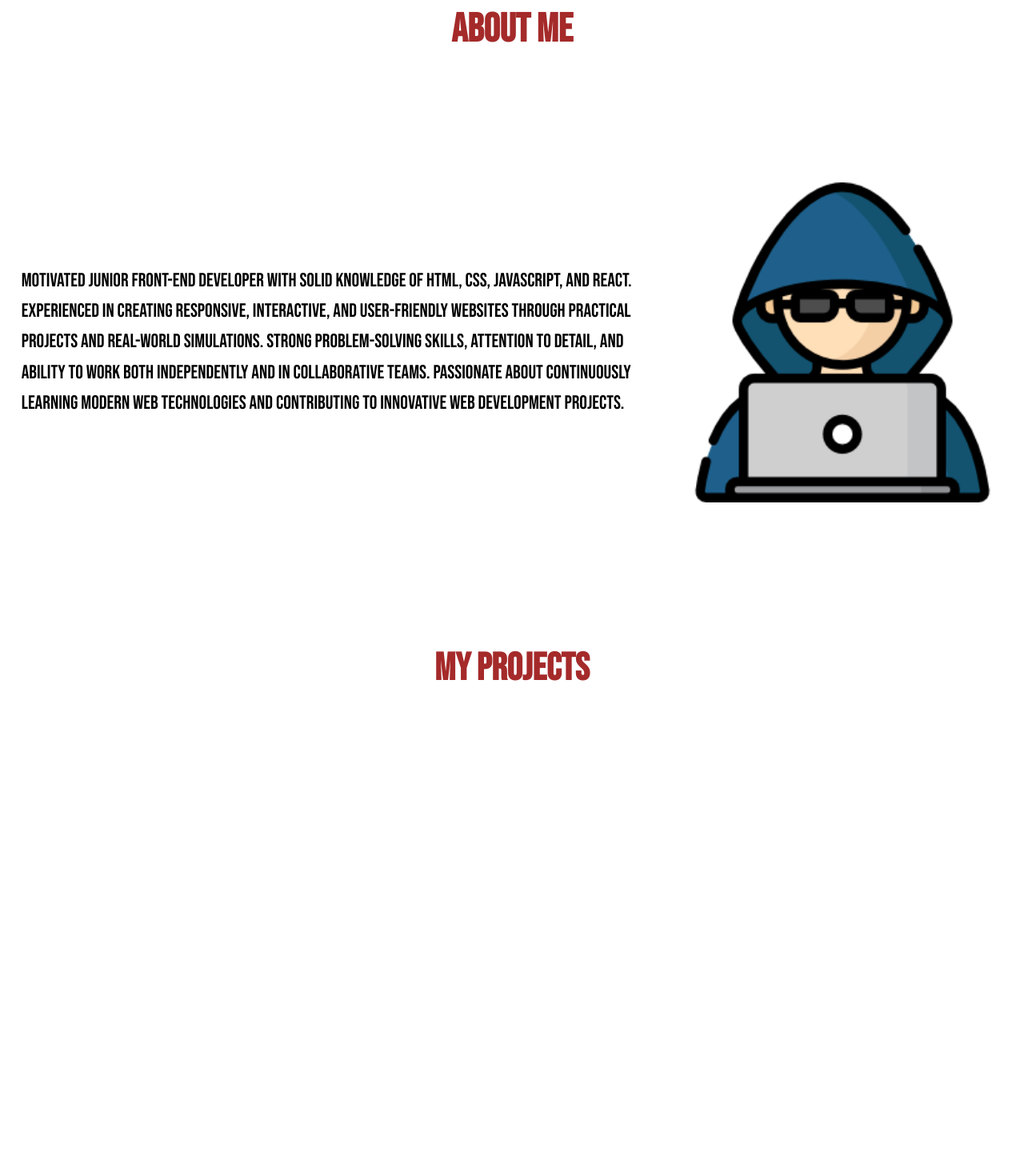
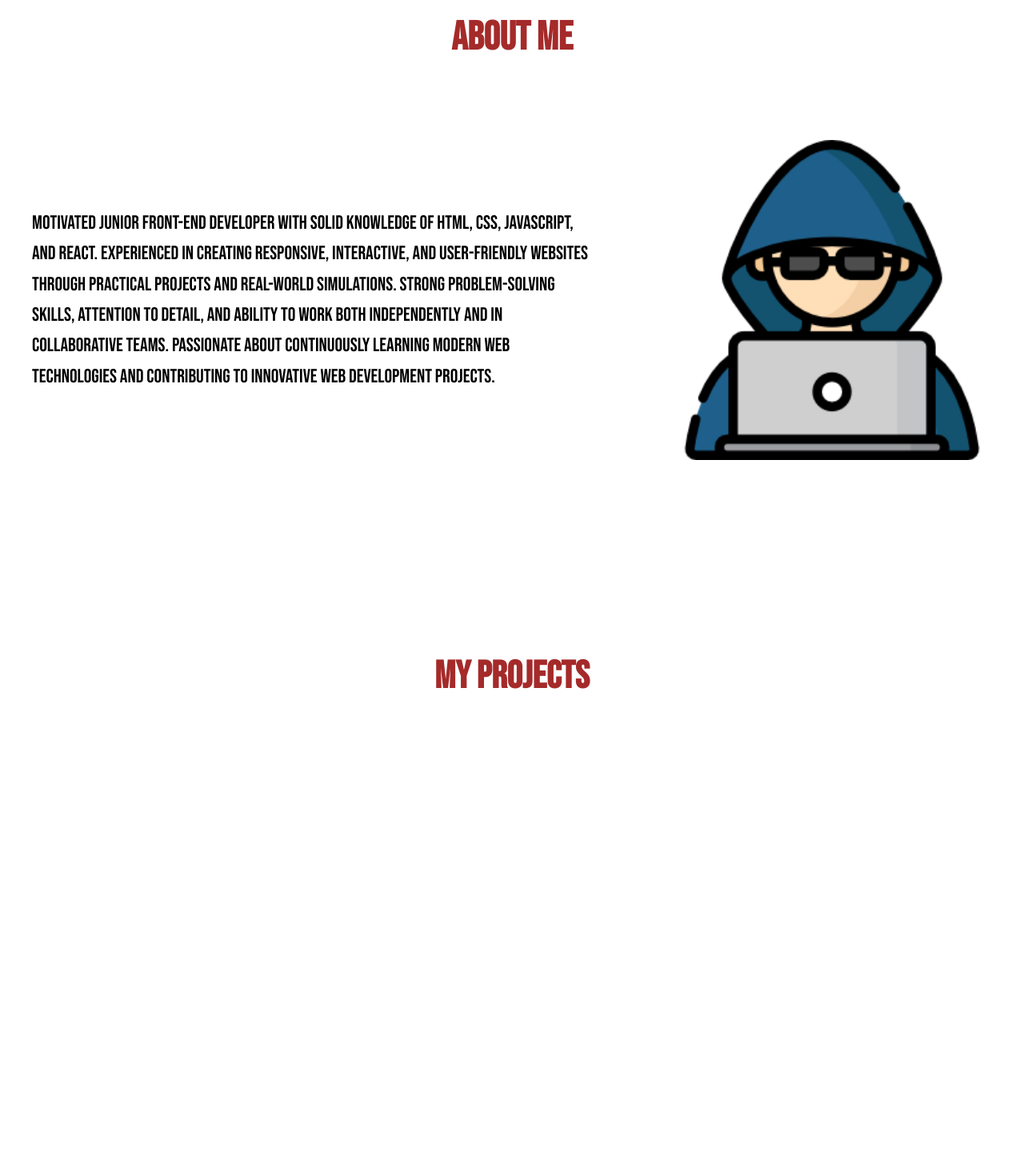
Before and after one commit to TeodorStevanovic/Portfolio-React-Vite, a React (Vite) app: page / in a window 1280 px wide. Shown: the part 880-2350 px from the top of the page at 80% size. Built offline with nearby package versions, Linux system fonts and the light colour scheme.

Commit message:
Update About me and Projects components style

```diff
--- a/src/components/AboutMe/AboutMe.css
+++ b/src/components/AboutMe/AboutMe.css
@@ -1,31 +1,29 @@
 .about-me {
-  min-height: 100vh;
+  width: 100%;
+  height: 100vh;
   display: flex;
   flex-direction: column;
-  justify-content: flex-start;
   align-items: center;
-  padding-top: 80px;
-  box-sizing: border-box;
+  padding-top: 90px;
+  gap: 90px;
 }
 
 .about-me-title {
-  margin-bottom: 60px;
   font-size: 50px;
-  text-align: center;
 }
 
 .about-me-info {
-  width: 100%;
   display: flex;
   justify-content: space-evenly;
   align-items: center;
-  flex: 1;
+  gap: 100px;
 }
 
 .about-me-info p {
-  max-width: 800px;
+  max-width: 700px;
   line-height: 1.6;
   font-size: 24px;
+  text-align: left;
 }
 
 .profile-picture {
--- a/src/components/Projects/Projects.css
+++ b/src/components/Projects/Projects.css
@@ -1,7 +1,8 @@
 .projects {
     width: 100%;
-    min-height: 100vh;
+    height: 100vh;
     display: flex;
-    justify-content: center;
-    padding-top: 80px;
+    flex-direction: column;
+    align-items: center;
+    padding-top: 90px;
 }
--- a/src/components/Projects/Projects.jsx
+++ b/src/components/Projects/Projects.jsx
@@ -1,12 +1,17 @@
 import React from "react";
-import "./Projects.css"
+import "./Projects.css";
 
 const Projects = () => {
-    return (
-        <div id="projects" className="projects">
-            <h1>My Projects</h1>
-        </div>
-    )
-}
+  return (
+    <section id="projects" className="projects">
+      <div className="projects-title">
+        <h1>My Projects</h1>
+      </div>
+      <div className="projects-container">
+
+      </div>
+    </section>
+  );
+};
 
 export default Projects;
```
